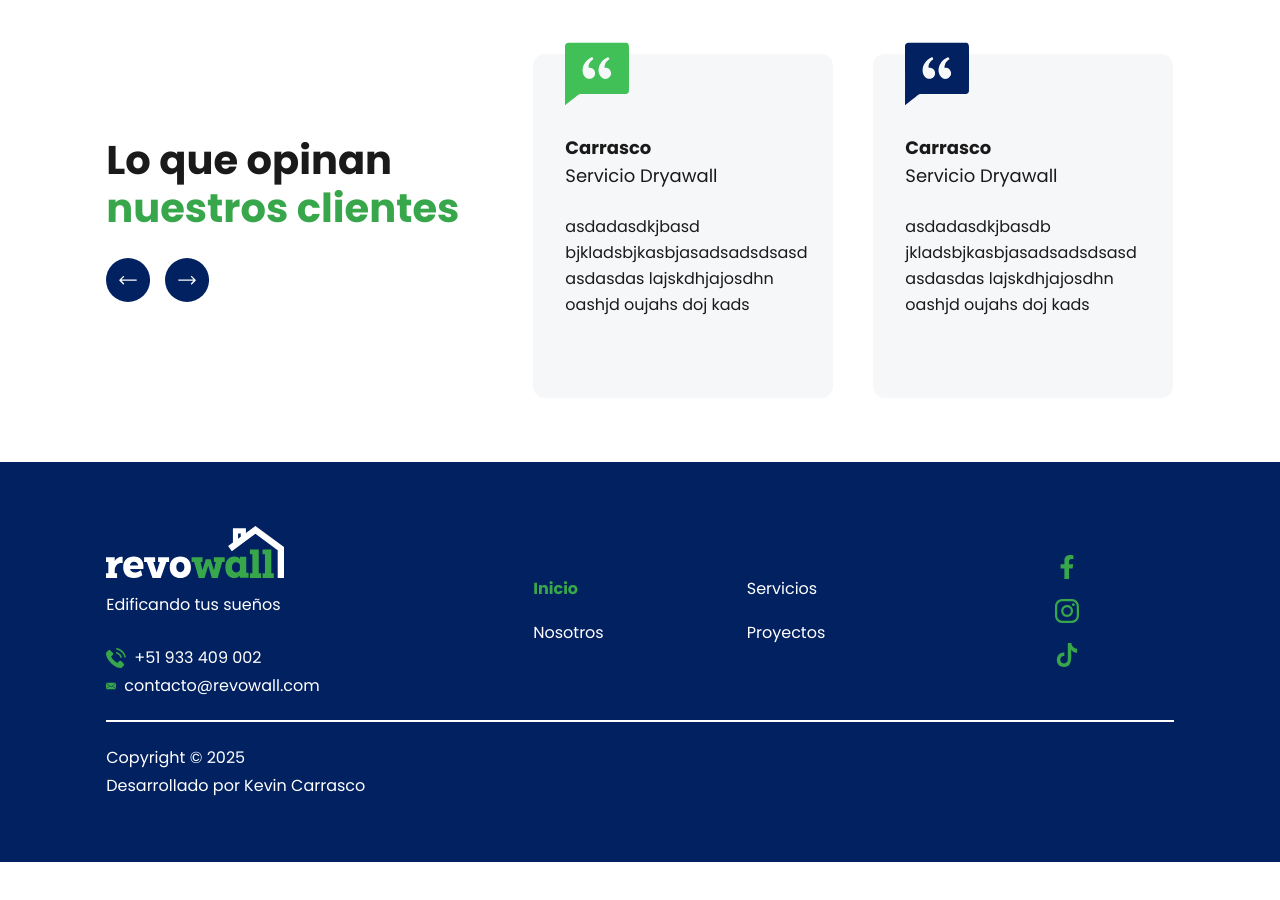
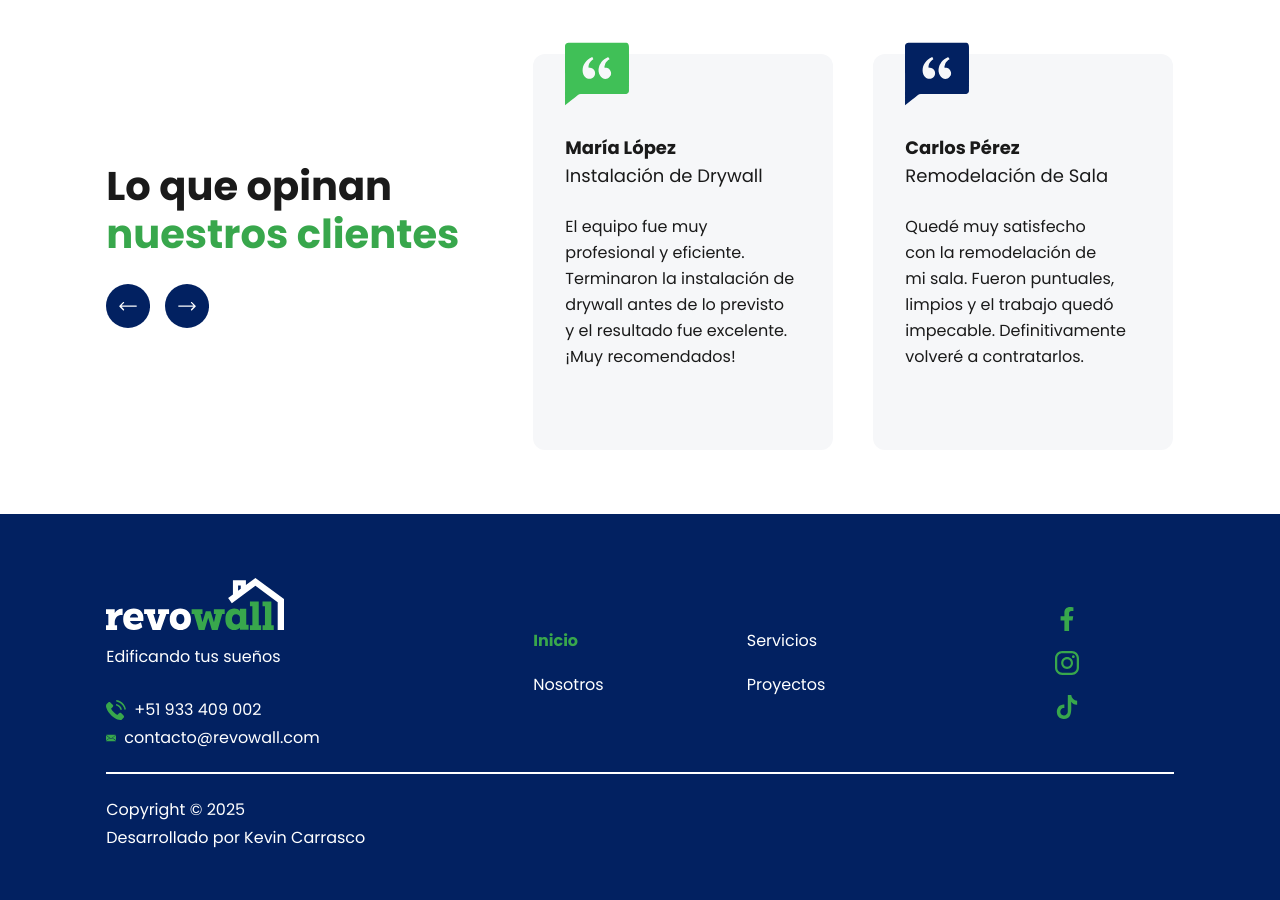
Before and after one commit to itzvin19/revowall, a React (Vite) app: page / in a window 1280 px wide. Shown: the part 2960-3860 px from the top of the page. Before the commit the page ends 3822 px from the top, so only its background shows below. Built offline with nearby package versions, Linux system fonts and the light colour scheme.

Commit message:
Update testimonios.ts

```diff
--- a/src/data/testimonios.ts
+++ b/src/data/testimonios.ts
@@ -2,23 +2,23 @@ import type { Testimonio } from "../types";
 
 export const testimonios: Testimonio[] = [
   {
-		nombre: "Carrasco",
-		trabajo: "Servicio Dryawall",
-		testimonio: "asdadasdkjbasd bjkladsbjkasbjasadsadsdsasd asdasdas lajskdhjajosdhn oashjd oujahs doj kads",
+    nombre: "María López",
+    trabajo: "Instalación de Drywall",
+    testimonio: "El equipo fue muy profesional y eficiente. Terminaron la instalación de drywall antes de lo previsto y el resultado fue excelente. ¡Muy recomendados!",
   },
   {
-		nombre: "Carrasco",
-		trabajo: "Servicio Dryawall",
-		testimonio: "asdadasdkjbasdb jkladsbjkasbjasadsadsdsasd asdasdas lajskdhjajosdhn oashjd oujahs doj kads",
+    nombre: "Carlos Pérez",
+    trabajo: "Remodelación de Sala",
+    testimonio: "Quedé muy satisfecho con la remodelación de mi sala. Fueron puntuales, limpios y el trabajo quedó impecable. Definitivamente volveré a contratarlos.",
   },
   {
-		nombre: "Carrasco",
-		trabajo: "Servicio Dryawall",
-		testimonio: "asdadasdkjbas dbjkladsbjkasbjasadsadsdsasd asdasdas lajskdhjajosdhn oashjd oujahs doj kads",
+    nombre: "Ana Gómez",
+    trabajo: "Reparación de Techo",
+    testimonio: "Tuvieron una atención rápida a mi solicitud y repararon el techo perfectamente. Excelente servicio al cliente y precios justos.",
   },
   {
-		nombre: "Carrasco",
-		trabajo: "Servicio Dryawall",
-		testimonio: "asdadasdkjbasd bjkladsbjkasbjasadsadsdsasd asdasdas lajskdhjajosdhn oashjd oujahs doj kads",
+    nombre: "Jorge Ramírez",
+    trabajo: "Pintura y Acabados",
+    testimonio: "Los acabados de pintura quedaron perfectos. Se nota la calidad y dedicación en cada detalle. Recomiendo a la empresa sin dudarlo.",
   },
 ];
```
Lines whose indentation alone changed are shown as unchanged.
